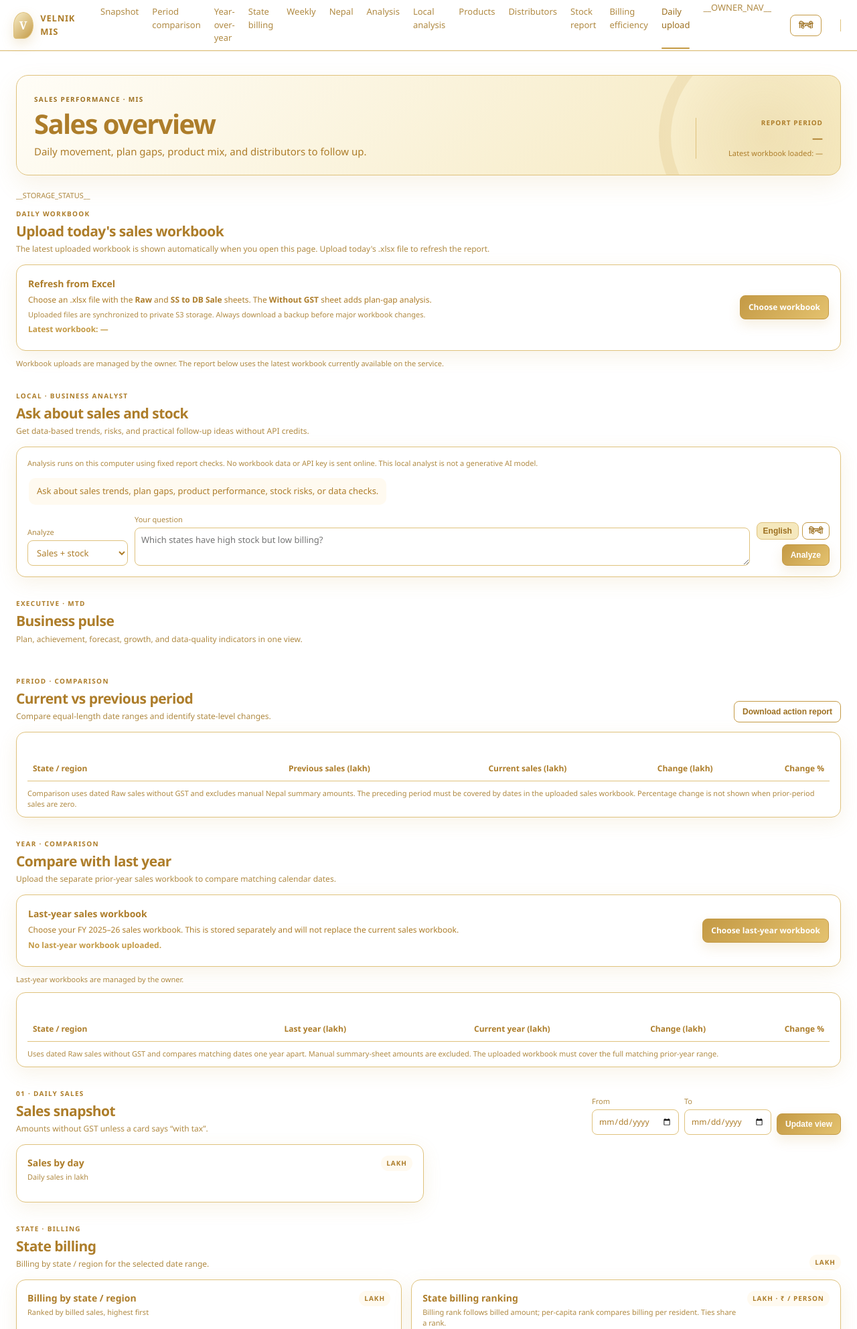
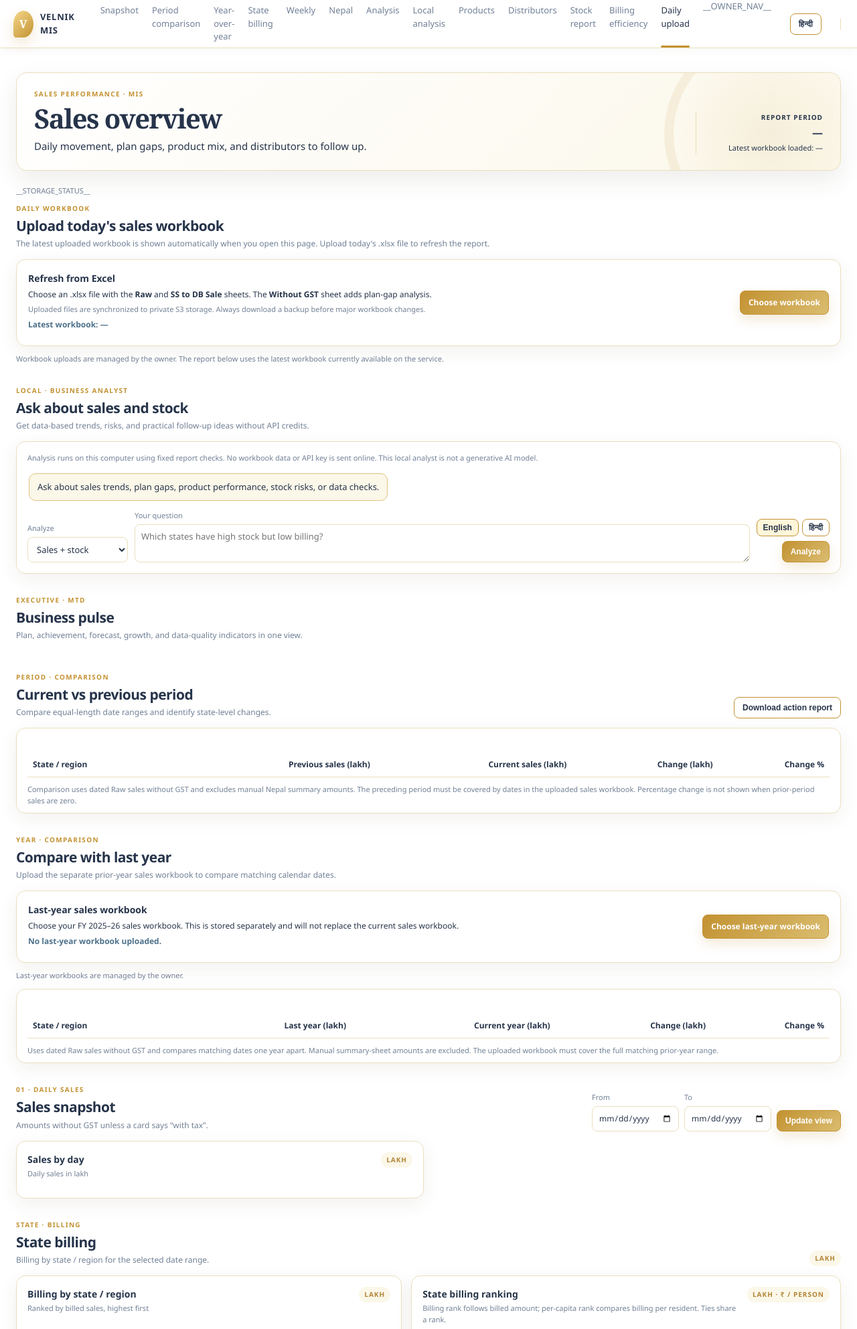
Before and after one commit to mis364/velnik-mis, a Python web app: template templates/index.html in a window 1280 px wide. Shown: the top 1985 px of the page at 67% size. Run offline with Jinja, Linux system fonts and the light colour scheme; the template is opened without the code that fills it, so the values that code supplies are empty.

Commit message:
Improve premium business data theme
Co-authored-by: Copilot <223556219+Copilot@users.noreply.github.com>

```diff
--- a/app.py
+++ b/app.py
@@ -1382,7 +1382,11 @@ input:focus{{outline:none;border-color:#c49a45;box-shadow:0 0 0 3px rgba(196,154
 button{{width:100%;margin-top:22px;padding:12px;border:0;border-radius:8px;
 background:linear-gradient(135deg,#c49a45,#e4c26f);color:white;font:inherit;font-weight:700;cursor:pointer;box-shadow:0 8px 18px rgba(196,154,69,.16)}}
 button:hover{{filter:brightness(1.04)}}
-</style></head><body><main><button id="pageLanguageToggle" type="button" aria-label="पेज की भाषा हिंदी में बदलें" style="width:auto;margin:0 0 18px;padding:8px 12px">हिन्दी</button><h1>Velnik MIS</h1>
+.login-brand{{display:flex;align-items:center;gap:10px;margin-bottom:18px}}
+.login-logo{{display:grid;place-items:center;width:44px;height:44px;border-radius:14px 14px 14px 4px;background:linear-gradient(135deg,#f4d887,#c39232);color:#fff;font:800 24px Georgia,serif;box-shadow:0 9px 22px rgba(195,146,50,.22)}}
+.login-brand span:last-child{{color:#26344a;font-weight:800;font-size:13px;letter-spacing:.08em}}
+#pageLanguageToggle{{float:right;width:auto!important;margin:0 0 18px!important;padding:7px 10px!important;border:1px solid #dfc27d!important;background:#fff!important;color:#b18639!important;font-size:12px!important}}
+</style></head><body><main><div class="login-brand"><span class="login-logo">V</span><span>VELNIK MIS</span></div><button id="pageLanguageToggle" type="button" aria-label="पेज की भाषा हिंदी में बदलें">हिन्दी</button><h1>Velnik MIS</h1>
 <p>Sign in with the owner account to view reports, upload workbooks, and update figures.</p>{message}
 <form method="post" action="/login" autocomplete="on">
 <label for="username">Username</label><input id="username" name="username" autocomplete="username" required>
--- a/static/styles.css
+++ b/static/styles.css
@@ -336,3 +336,65 @@ tbody tr:hover { background: #fffaf0 !important; box-shadow: inset 3px 0 #c49a45
 .chart-grid { stroke: #f0dfb3 !important; }
 .next-step b { color: #9d7020 !important; }
 @media (max-width:680px) { .topbar { height: auto; } .hero { background: linear-gradient(135deg,#fffdf7,#f5e8bd) !important; } }
+
+/* Premium business-data presentation: gold brand, white canvas, readable data accents */
+:root {
+  --ink: #26344a;
+  --muted: #718096;
+  --line: #eadfbd;
+  --paper: #fff;
+  --navy: #26344a;
+  --teal: #4d718b;
+  --amber: #b18433;
+  --gold: #c39232;
+  --gold-light: #f8efcf;
+  --positive: #4f7b67;
+  --negative: #a45a52;
+  --shadow: 0 8px 28px rgba(71,58,30,.07);
+  --shadow-soft: 0 14px 36px rgba(71,58,30,.09);
+  --shadow-lift: 0 18px 42px rgba(71,58,30,.12);
+}
+body { background: #fff !important; color: var(--ink) !important; }
+.topbar { height: 72px; border-bottom: 1px solid var(--line); background: rgba(255,255,255,.98) !important; box-shadow: 0 2px 14px rgba(71,58,30,.05); }
+.brand { color: var(--ink) !important; }
+.brand-mark { width: 40px; height: 40px; border: 0; border-radius: 50% 50% 50% 12%; background: linear-gradient(135deg,#f5d78a,#c39232) !important; color: #fff !important; box-shadow: 0 8px 20px rgba(195,146,50,.22); font-family: Georgia,"Times New Roman",serif; }
+.brand > span:last-child { letter-spacing: .055em; }
+.topbar nav { justify-content: center; color: var(--muted) !important; }
+.topbar nav a:hover, .topbar nav a.active { color: var(--ink) !important; }
+.topbar nav a::after { height: 3px; background: var(--gold) !important; }
+.source-chip, .muted, .hero-copy, .stat-label, .stat-note, .axis-label, .mix-value small { color: var(--muted) !important; }
+.hero { min-height: 134px; border: 1px solid var(--line) !important; border-radius: 16px; background: linear-gradient(135deg,#fff 0%,#fbf7e9 100%) !important; box-shadow: var(--shadow-soft) !important; }
+.hero::after { border: 14px solid rgba(195,146,50,.10); background: radial-gradient(circle,rgba(195,146,50,.09),transparent 68%); }
+.hero h1 { color: var(--ink) !important; font-family: Georgia,"Times New Roman",serif; }
+.hero .hero-copy, .hero .as-of strong, .hero .as-of small, .hero .as-of span { color: var(--ink) !important; }
+.hero .kicker { color: var(--gold) !important; }
+.hero .as-of { border-left-color: var(--line) !important; }
+.stat, .panel, .refresh-panel, .insight, .nepal-metric, .table-panel { border-color: var(--line) !important; background: #fff !important; box-shadow: var(--shadow) !important; }
+.stat { border-radius: 14px; }
+.stat-value { background: none !important; color: var(--ink) !important; }
+.stat.kpi-positive { border-top-color: var(--positive); }
+.stat.kpi-warning { border-top-color: var(--gold); }
+.stat.kpi-negative { border-top-color: var(--negative); }
+.stat.kpi-neutral { border-top-color: var(--teal); }
+.kicker, .next-step b { color: var(--gold) !important; }
+.section-heading h2, .panel-heading h3, th, td { color: var(--ink) !important; }
+.sales-bar { fill: #8aa7ba; }
+.sales-bar.latest { fill: var(--gold); }
+.bar-value { fill: var(--ink); }
+.chart-grid { stroke: #eee7d5 !important; }
+.mix-track { background: #f0ece2 !important; }
+.mix-track span { background: linear-gradient(90deg,#6f94aa,var(--gold)) !important; }
+.status-pill, .achievement, .unit, .manual-tag, .language-button, .quality-notes { border-color: var(--line) !important; background: #fbf7e9 !important; color: var(--amber) !important; }
+.language-button.selected { border-color: var(--gold) !important; background: #fff6da !important; color: var(--ink) !important; }
+.language-toggle { border-color: var(--line) !important; background: #fff !important; color: var(--ink) !important; }
+.button, .upload-button { border-color: var(--gold) !important; background: #fff !important; color: var(--ink) !important; }
+.button.primary { border-color: var(--gold) !important; background: linear-gradient(135deg,#c39232,#dabd70) !important; color: #fff !important; box-shadow: 0 8px 18px rgba(195,146,50,.18); }
+input, select, textarea { border-color: var(--line) !important; background: #fff !important; color: var(--ink) !important; }
+input:focus, select:focus, textarea:focus { border-color: var(--gold) !important; box-shadow: 0 0 0 3px rgba(195,146,50,.12) !important; }
+tbody tr:hover { background: #fffaf0 !important; box-shadow: inset 3px 0 var(--gold) !important; }
+.insight { border-left-color: var(--gold) !important; }
+.ai-message.assistant { border: 1px solid var(--line); background: #fbf7e9 !important; color: var(--ink) !important; }
+.ai-message.user { border: 1px solid #cdd8e0; background: #f4f7f9 !important; color: var(--ink) !important; }
+.live-dot { background: var(--gold) !important; box-shadow: 0 0 0 0 rgba(195,146,50,.4); }
+.nepal-metric { background: linear-gradient(135deg,#fff,#fbf7e9) !important; }
+@media (max-width:680px) { .topbar { height: auto; } .hero { background: linear-gradient(135deg,#fff,#fbf7e9) !important; } }
```
